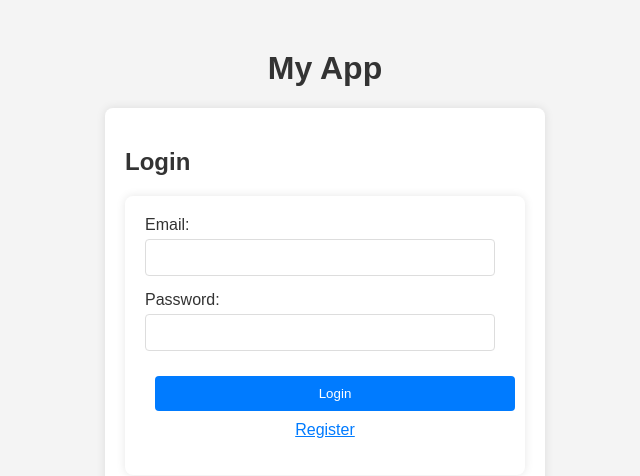
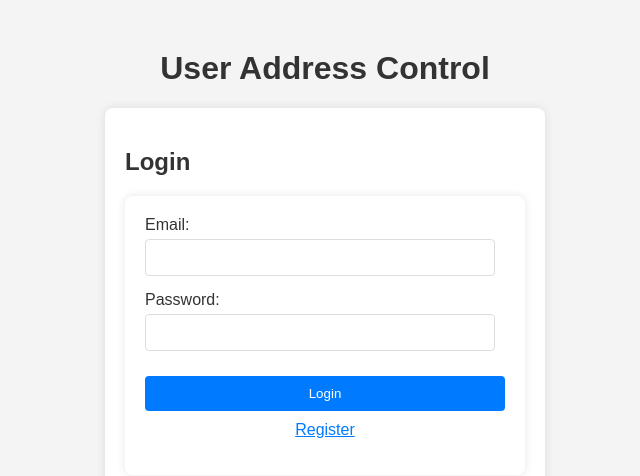
Before and after one commit to Arthur-Tragante/Liven-Tech-code, a React (Create React App) app in the folder frontend/: page / in a window 1280 px wide. Shown: the top 476 px of the page, without its empty margins (315-955 px from the left). Built offline with nearby package versions, Linux system fonts and the light colour scheme.

Commit message:
fix styling issues
- Fix style alignement

```diff
--- a/frontend/src/App.tsx
+++ b/frontend/src/App.tsx
@@ -14,7 +14,7 @@ const App: React.FC = () => {
 
   return (
     <div className="App">
-      <h1>My App</h1>
+      <h1>User Address Control</h1>
       {!token ? (
         <>
           <Login setToken={setToken} onRegisterClick={handleShowRegister} />
--- a/frontend/src/components/User.css
+++ b/frontend/src/components/User.css
@@ -29,7 +29,7 @@
     justify-content: flex-end;
   }
 
-  button {
+  .edit-button, .delete-button, .toggle-form-button, .submit-button, .cancel-button {
     background: #007BFF;
     color: #fff;
     border: none;
@@ -40,7 +40,7 @@
     margin-left: 10px;
   }
 
-  button:hover {
+  .edit-button:hover, .delete-button:hover, .toggle-form-button:hover, .submit-button:hover, .cancel-button:hover {
     background: #0056b3;
   }
 
--- a/frontend/src/components/User.tsx
+++ b/frontend/src/components/User.tsx
@@ -173,13 +173,13 @@ const User: React.FC<UserProps> = ({ token }) => {
           <li key={address.address_id}>
             {address.street}, {address.number}, {address.complement}, {address.city}, {address.state}, {address.zipcode}, {address.country}
             <div className="address-buttons">
-              <button onClick={() => handleEditAddress(address)}>Edit</button>
-              <button onClick={() => handleDeleteAddress(address.address_id)}>Delete</button>
+              <button className="edit-button" onClick={() => handleEditAddress(address)}>Edit</button>
+              <button className="delete-button" onClick={() => handleDeleteAddress(address.address_id)}>Delete</button>
             </div>
           </li>
         ))}
       </ul>
-      <button onClick={() => setIsFormVisible(!isFormVisible)}>
+      <button className="toggle-form-button" onClick={() => setIsFormVisible(!isFormVisible)}>
         {isFormVisible ? 'Cancel' : 'Add New Address'}
       </button>
       {isFormVisible && (
@@ -214,8 +214,8 @@ const User: React.FC<UserProps> = ({ token }) => {
               <label>Country:</label>
               <input type="text" value={country} onChange={(e) => setCountry(e.target.value)} />
             </div>
-            <button type="submit">{selectedAddress ? 'Update Address' : 'Add Address'}</button>
-            {selectedAddress && <button onClick={() => setSelectedAddress(null)}>Cancel</button>}
+            <button className="submit-button" type="submit">{selectedAddress ? 'Update Address' : 'Add Address'}</button>
+            {selectedAddress && <button className="cancel-button" onClick={() => setSelectedAddress(null)}>Cancel</button>}
           </form>
         </div>
       )}
```
